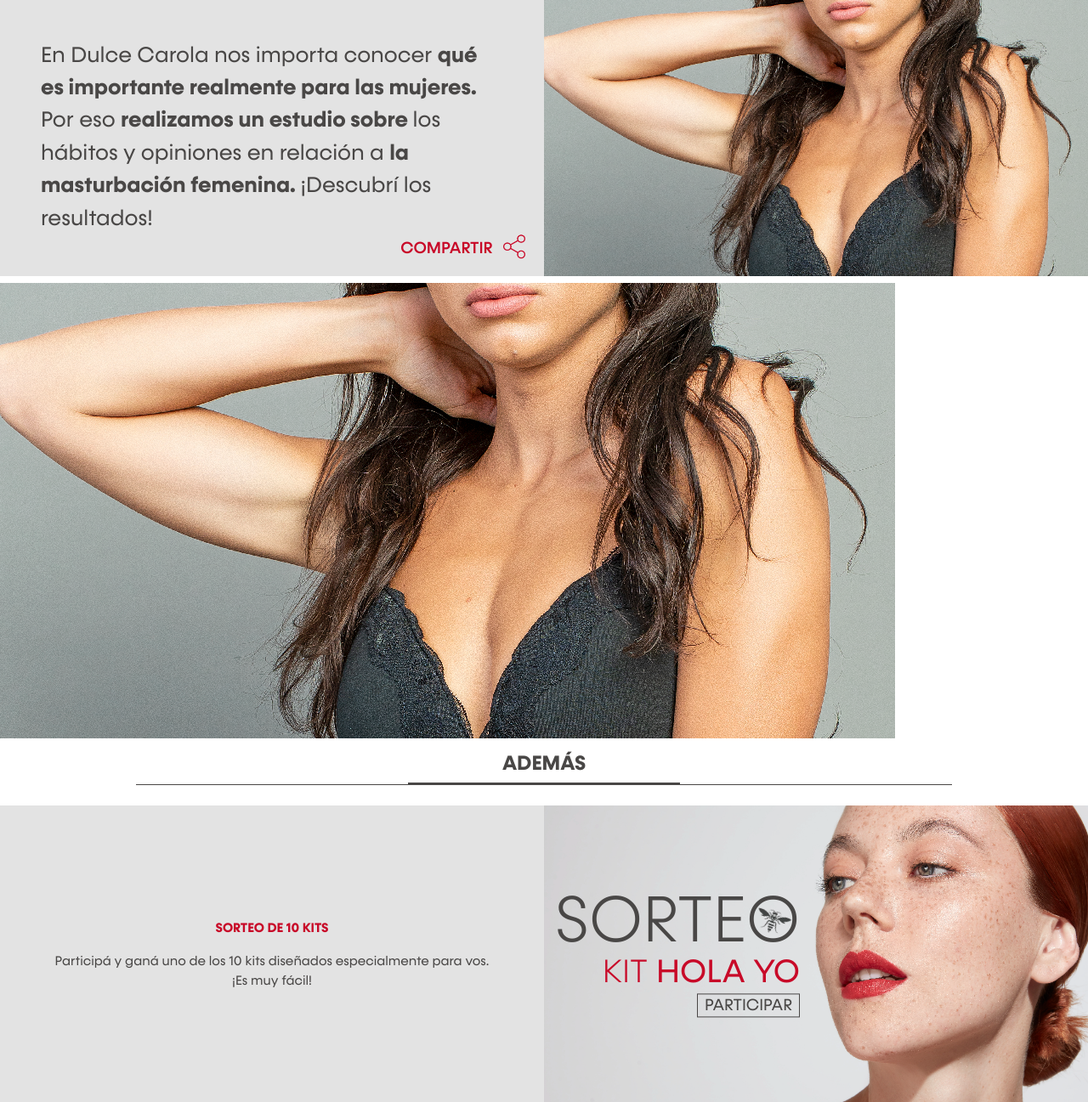
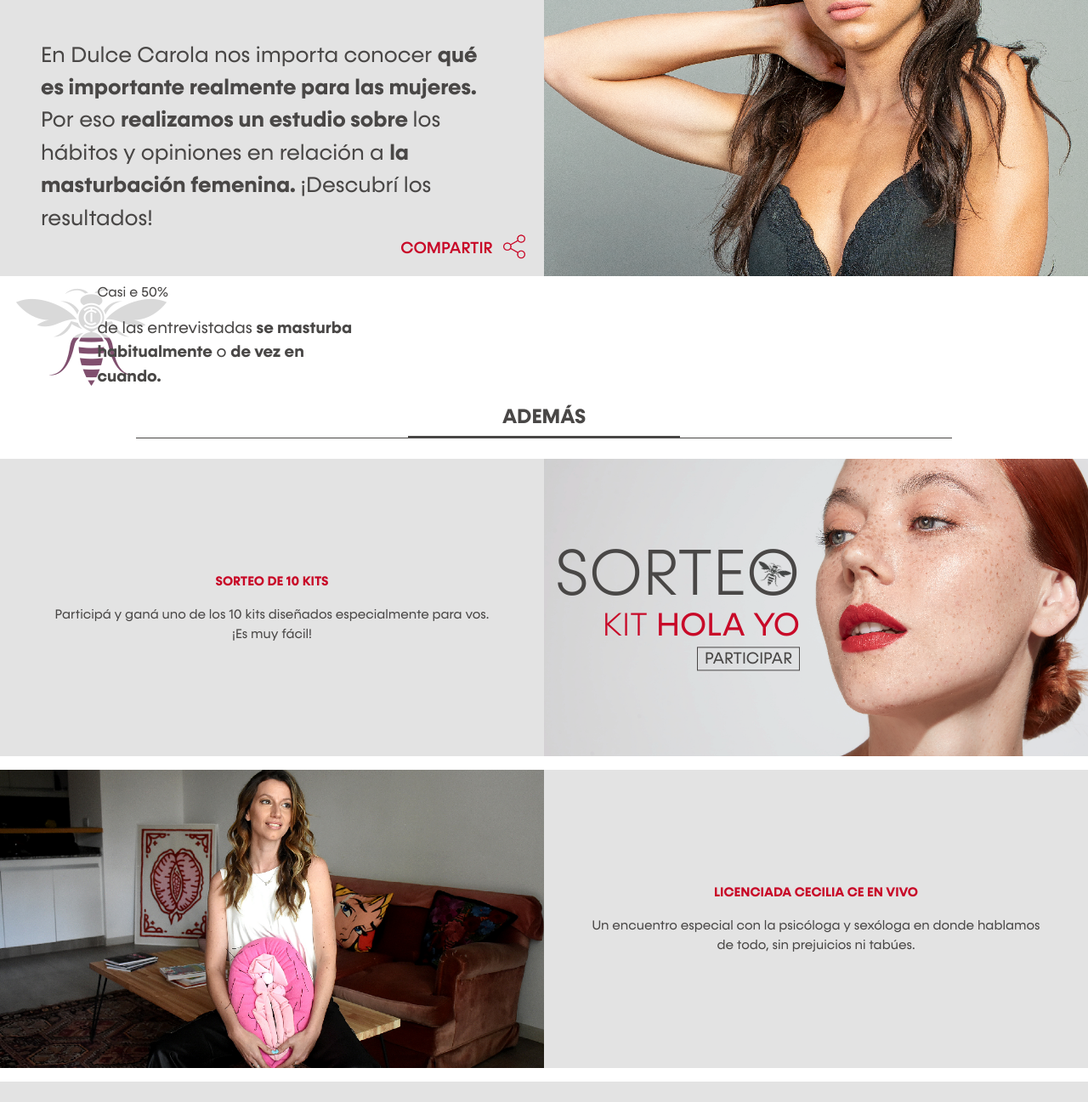
Before and after one commit to jonwilm/dulcecarola, a Django app: page /estadisticas in a window 1280 px wide. Shown: the part 474-1771 px from the top of the page at 85% size. Run offline with Django 3.2, Linux system fonts and the light colour scheme; some libraries are stand-ins or nearby versions.

Commit message:
Estadisticas 2 init

```diff
--- a/static/assets/css/styles.css
+++ b/static/assets/css/styles.css
@@ -525,6 +525,22 @@ button.compartir img {
   margin: 0;
   text-align: start;
 }
+.sec-estadisticas-02 .content-img {
+  width: 8vw;
+  height: auto;
+}
+.sec-estadisticas-02 .content-text {
+  color: ;
+}
+.sec-estadisticas-02 .content-text .title {
+
+}
+.sec-estadisticas-02 .content-text .text {
+  color: #494746;
+  font-size: 1.5vw;
+  margin: 0;
+  text-align: start;
+}
 @media (min-width: 768px) {
   .sec-estadisticas-intro .content .sec-text .text {
     font-size: 2vw;
--- a/templates/estadisticas.html
+++ b/templates/estadisticas.html
@@ -26,12 +26,22 @@
   </div>
 </div>
 <div class="sec-estadisticas-02">
-  <div class="row">
-    <div class="col-12 col-md-4">
-      <img src="{% static 'assets/images/estadisticas/img-01.png' %}" alt="">
+  <div class="container-fluid">
+    <div class="row">
+      <div class="col-12 col-md-4">
+        <div class="d-flex">
+          <div class="content-img">
+            <img src="{% static 'assets/images/estadisticas/logo50.png' %}" alt="50%">
+          </div>
+          <div class="content-text">
+            <p class="title">Casi e 50%</p>
+            <p class="text">de las entrevistadas <strong>se masturba habitualmente</strong> o <strong>de vez en cuando.</strong></p>
+          </div>
+        </div>
+      </div>
+      <div class="col-12 col-md-4"></div>
+      <div class="col-12 col-md-4"></div>
     </div>
-    <div class="col-12 col-md-4"></div>
-    <div class="col-12 col-md-4"></div>
   </div>
 </div>
 
```
